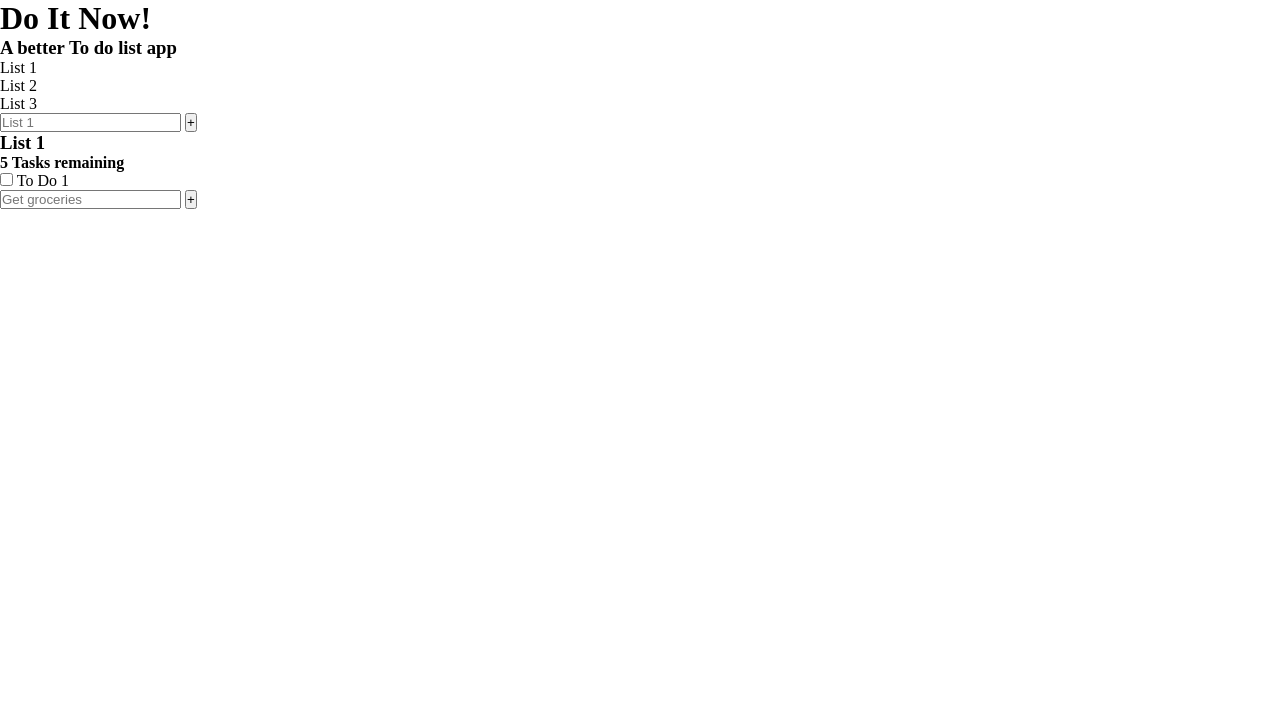
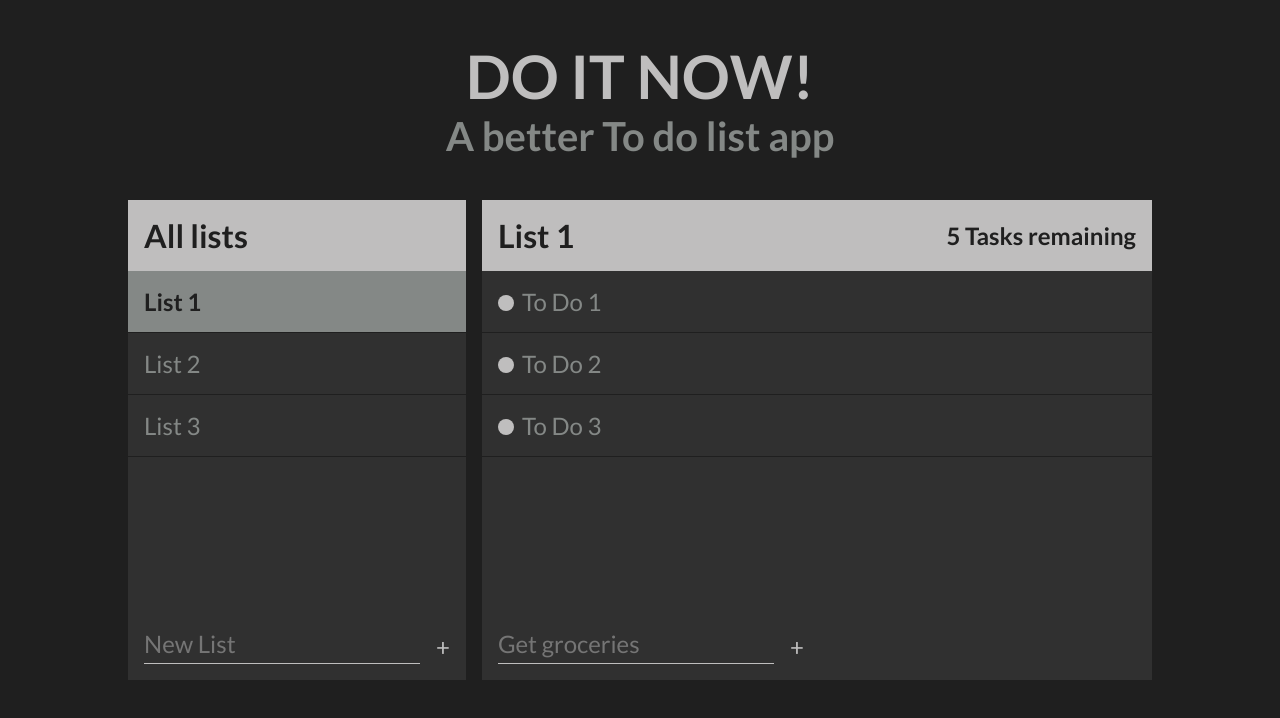
Before and after one commit to kush-daga/doitnow, a plain HTML site: page src/index.html in a window 1280 px wide. Drawn offline with Linux system fonts and the light colour scheme.

Commit message:
Added css

```diff
--- a/src/index.html
+++ b/src/index.html
@@ -4,23 +4,28 @@
     <meta charset="UTF-8" />
     <meta name="viewport" content="width=device-width, initial-scale=1.0" />
     <link rel="stylesheet" href="./styles/index.css" />
+    <script defer src="./scripts/index.js"></script>
     <title>DO IT NOW</title>
   </head>
   <body>
-    <h1>Do It Now!</h1>
-    <h3>A better To do list app</h3>
+    <div class="header">
+      <h1 class="title">Do It Now!</h1>
+      <h2 class="sub-title">A better To do list app</h2>
+    </div>
+
     <div class="container">
       <div class="list-container">
+        <h2>All lists</h2>
         <ul class="lists">
-          <li class="list">List 1</li>
+          <li class="list active">List 1</li>
           <li class="list">List 2</li>
           <li class="list">List 3</li>
         </ul>
-        <form action="">
+        <form class="list-form" action="">
           <input
             type="text"
             class="new-list"
-            placeholder="List 1"
+            placeholder="New List"
             aria-label="New list name"
           />
           <button class="btn-submit" aria-label="Create new list">+</button>
@@ -33,14 +38,28 @@
         </div>
         <div class="task-list">
           <div class="task">
-            <input type="checkbox" id="task-1" />
+            <input type="checkbox" id="task-1" data-task-checked />
             <label for="task-1">
               <span class="custom-checkbox"></span>
-              To Do 1
+              <span class="strikethis">To Do 1</span>
+            </label>
+          </div>
+          <div class="task">
+            <input type="checkbox" id="task-2" data-task-checked />
+            <label for="task-2">
+              <span class="custom-checkbox"></span>
+              <span class="strikethis">To Do 2</span>
+            </label>
+          </div>
+          <div class="task">
+            <input type="checkbox" id="task-3" data-task-checked />
+            <label for="task-3">
+              <span class="custom-checkbox"></span>
+              <span class="strikethis">To Do 3</span>
             </label>
           </div>
         </div>
-        <form action="">
+        <form class="task-form" action="">
           <input
             type="text"
             class="new-task"
--- a/src/styles/index.css
+++ b/src/styles/index.css
@@ -1,8 +1,21 @@
 /* BOILER PLATE CSS */
+@import url("https://fonts.googleapis.com/css2?family=Lato:ital,wght@0,300;0,400;0,700;0,900;1,300&display=swap");
+:root {
+  --main-bg-color-dark: #1f1f1f;
+  --main-secondary-bg-color-dark: #303030;
+  --main-font-color-dark: #bfbebe;
+  --main-secondary-font-color-dark: #848886;
+}
+
 * {
   padding: 0;
   margin: 0;
   box-sizing: border-box;
+  font-family: "Lato";
+}
+
+body {
+  background-color: var(--main-bg-color-dark);
 }
 
 a {
@@ -12,3 +25,177 @@ a {
 li {
   list-style: none;
 }
+.header {
+  display: flex;
+  flex-direction: column;
+  justify-content: center;
+  align-items: center;
+  margin-top: 5vh;
+}
+.title {
+  font-size: 60px;
+  text-transform: uppercase;
+  color: var(--main-font-color-dark);
+}
+.sub-title {
+  font-size: 40px;
+  color: var(--main-secondary-font-color-dark);
+}
+.container {
+  display: flex;
+  justify-content: space-around;
+  margin: auto;
+  margin-top: 5vh;
+  width: 80%;
+  align-items: center;
+  min-height: 60vh;
+}
+
+.list-container {
+  flex: 1;
+  background-color: var(--main-secondary-bg-color-dark);
+  color: var(--main-secondary-font-color-dark);
+  min-height: 60vh;
+  display: flex;
+  flex-direction: column;
+}
+
+.list-container h2 {
+  color: var(--main-bg-color-dark);
+  background-color: var(--main-font-color-dark);
+  font-size: 32px;
+  padding-left: 16px;
+  padding-top: 16px;
+  padding-bottom: 16px;
+}
+.list {
+  font-size: 24px;
+  border-bottom: 1px solid var(--main-bg-color-dark);
+  padding: 16px;
+  cursor: pointer;
+}
+.list.active {
+  background-color: var(--main-secondary-font-color-dark);
+  color: var(--main-bg-color-dark);
+  font-weight: 600;
+}
+.list-form {
+  padding: 16px;
+  display: flex;
+  align-items: center;
+  margin-top: auto;
+}
+.list-form .btn-submit {
+  border: none;
+  outline: none;
+  background-color: inherit;
+  color: var(--main-font-color-dark);
+  font-size: 24px;
+  margin-left: 16px;
+  box-sizing: border-box;
+}
+.list-form input {
+  border: none;
+  outline: none;
+  background-color: inherit;
+  color: var(--main-font-color-dark);
+  font-size: 24px;
+  padding-bottom: 5px;
+  box-sizing: border-box;
+  border-bottom: 1px solid var(--main-font-color-dark);
+}
+
+.tasks-container {
+  flex: 2;
+  min-height: 60vh;
+  margin-left: 16px;
+  background-color: var(--main-secondary-bg-color-dark);
+  color: var(--main-secondary-font-color-dark);
+  display: flex;
+  flex-direction: column;
+}
+
+.task-header {
+  background-color: var(--main-font-color-dark);
+  color: var(--main-bg-color-dark);
+  display: flex;
+  justify-content: space-between;
+  padding: 16px;
+  align-items: center;
+}
+.task-header h3 {
+  font-size: 32px;
+}
+.task-header h4 {
+  font-size: 24px;
+}
+.task {
+  font-size: 24px;
+  border-bottom: 1px solid var(--main-bg-color-dark);
+  padding: 16px;
+  display: flex;
+  align-items: center;
+}
+.task input {
+  position: absolute;
+  opacity: 0;
+  cursor: pointer;
+  height: 0;
+  width: 0;
+}
+.task label {
+  display: flex;
+  position: relative;
+  cursor: pointer;
+  align-items: center;
+  font-size: 24px;
+  -webkit-user-select: none;
+  -moz-user-select: none;
+  -ms-user-select: none;
+  user-select: none;
+}
+
+.custom-checkbox {
+  top: 0;
+  left: 0;
+  height: 16px;
+  width: 16px;
+  border-radius: 50%;
+  margin-right: 8px;
+  margin-top: 2px;
+  background-color: var(--main-font-color-dark);
+}
+
+.task input:checked + label .custom-checkbox {
+  background-color: var(--main-secondary-bg-color-dark);
+  border: 2px solid var(--main-font-color-dark);
+}
+.task input[type="checkbox"]:checked + label {
+  text-decoration: line-through;
+}
+
+.task-form {
+  padding: 16px;
+  display: flex;
+  align-items: center;
+  margin-top: auto;
+}
+.task-form .btn-submit {
+  border: none;
+  outline: none;
+  background-color: inherit;
+  color: var(--main-font-color-dark);
+  font-size: 24px;
+  margin-left: 16px;
+  box-sizing: border-box;
+}
+.task-form input {
+  border: none;
+  outline: none;
+  background-color: inherit;
+  color: var(--main-font-color-dark);
+  font-size: 24px;
+  padding-bottom: 5px;
+  box-sizing: border-box;
+  border-bottom: 1px solid var(--main-font-color-dark);
+}
```
